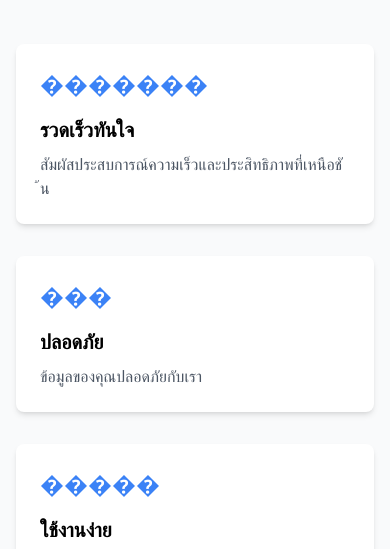
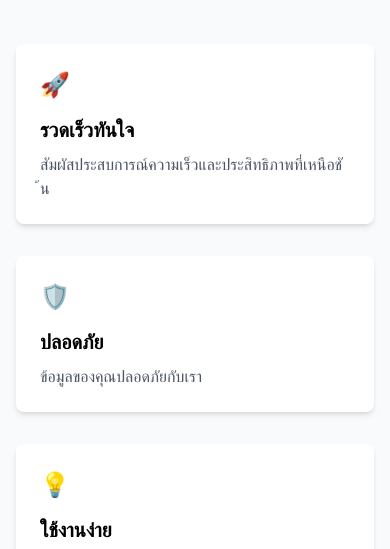
Before and after one commit to 66160121/product-landing-page, a plain HTML site: page index.html in a window 390 px wide. Shown: the part 544-1093 px from the top of the page. Drawn offline with nearby package versions, Linux system fonts and the light colour scheme.

```diff
--- a/index.html
+++ b/index.html
@@ -58,19 +58,19 @@
         <div class="grid grid-cols-1 md:grid-cols-3 gap-8">
             <!-- คุณสมบัติที่ 1 -->
             <div class="bg-white p-6 rounded-lg shadow-md">
-                <div class="text-blue-500 text-2xl mb-4">�������</div>
+                <div class="text-blue-500 text-2xl mb-4">🚀</div>
                 <h3 class="font-bold text-xl mb-2">รวดเร็วทันใจ</h3>
                 <p class="text-gray-600">สัมผัสประสบการณ์ความเร็วและประสิทธิภาพที่เหนือชั ้น</p>
             </div>
             <!-- คุณสมบัติที่ 2 -->
             <div class="bg-white p-6 rounded-lg shadow-md">
-                <div class="text-blue-500 text-2xl mb-4">���</div>
+                <div class="text-blue-500 text-2xl mb-4">🛡</div>
                 <h3 class="font-bold text-xl mb-2">ปลอดภัย</h3>
                 <p class="text-gray-600">ข้อมูลของคุณปลอดภัยกับเรา</p>
             </div>
             <!-- คุณสมบัติที่ 3 -->
             <div class="bg-white p-6 rounded-lg shadow-md">
-                <div class="text-blue-500 text-2xl mb-4">�����</div>
+                <div class="text-blue-500 text-2xl mb-4">💡</div>
                 <h3 class="font-bold text-xl mb-2">ใช้งานง่าย</h3>
                 <p class="text-gray-600">ไม่ต้องเสียเวลาเรียนรู ้ ใช้งานได้ทันที</p>
             </div>
```
